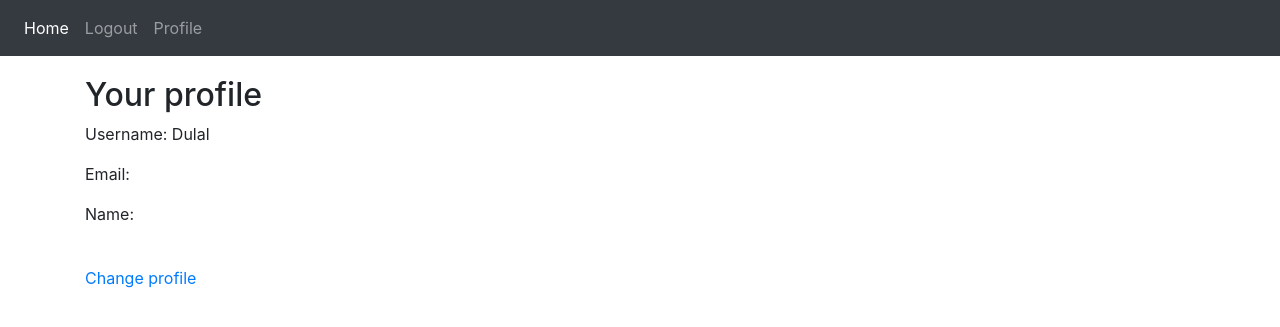
After one commit to bellicose77/Blog, a Django app: page /account/profile/ in a window 1280 px wide. The commit adds this page. Shown: the top 327 px of the page. Run offline with Django 3.2, Linux system fonts and the light colour scheme; a user stored in the database is signed in; some libraries are stand-ins or nearby versions.

```diff
--- a/App_Login/urls.py
+++ b/App_Login/urls.py
@@ -6,4 +6,6 @@ urlpatterns=[
     path('signup/',views.sign_up,name='signup'),
     path('login/',views.login_page,name='login'),
     path('logout/',views.logout_user,name='logout'),
+    path('profile/',views.profile,name='profile'),
+    path('change/',views.user_change,name='change'),
 ]
--- a/App_Login/views.py
+++ b/App_Login/views.py
@@ -4,15 +4,18 @@ from django.http import HttpResponseRedirect
 from django.shortcuts import render
 from django.contrib.auth.forms import UserCreationForm,AuthenticationForm
 
+
 # Create your views here.
 from django.urls import reverse
 
+from App_Login.forms import SignUpForm, UserProfileChange
+
 
 def sign_up(request):
-    form = UserCreationForm()
+    form = SignUpForm()
     registered = False
     if request.method == 'POST':
-        form =UserCreationForm(data=request.POST)
+        form =SignUpForm(data=request.POST)
         if form.is_valid():
             form.save()
             registered = True
@@ -37,3 +40,20 @@ def login_page(request):
 def logout_user(request):
     logout(request)
     return HttpResponseRedirect(reverse('index'))
+
+@login_required
+def profile(request):
+    return render(request, 'App_Login/profile.html', context={})
+
+
+
+@login_required
+def user_change(request):
+    current_user = request.user
+    form = UserProfileChange(instance=current_user)
+    if request.method == 'POST':
+        form = UserProfileChange(request.POST, instance=current_user)
+        if form.is_valid():
+            form.save()
+            form = UserProfileChange(instance=current_user)
+    return render(request, 'App_Login/change_profile.html', context={'form':form})
--- /dev/null
+++ b/templates/App_Login/profile.html
@@ -0,0 +1,11 @@
+{% extends 'base.html' %}
+{% block title_block %} Profile {% endblock %}
+{% block body_block %}
+<h2>Your profile</h2>
+<p>Username: {{ user.username }}</p>
+<p>Email: {{ user.email }}</p>
+<p>Name: {{user.first_name }} {{ user.last_name }}</p>
+<br>
+<a href="{% url 'App_Login:change' %}">Change profile</a>
+
+{% endblock %}
--- a/templates/base.html
+++ b/templates/base.html
@@ -26,6 +26,9 @@
         <li class="nav-item ">
         <a class="nav-link" href="{% url 'App_Login:logout' %}">Logout</a>
       </li>
+       <li class="nav-item ">
+        <a class="nav-link" href="{% url 'App_Login:profile' %}">Profile</a>
+      </li>
         {% else %}
         <li class="nav-item">
         <a class="nav-link" href="{% url 'App_Login:signup' %}">Sign Up</a>
```
Also changed, not shown: App_Login/forms.py (added, +16 -0 lines), templates/App_Login/change_profile.html (added, +10 -0 lines), db.sqlite3.
